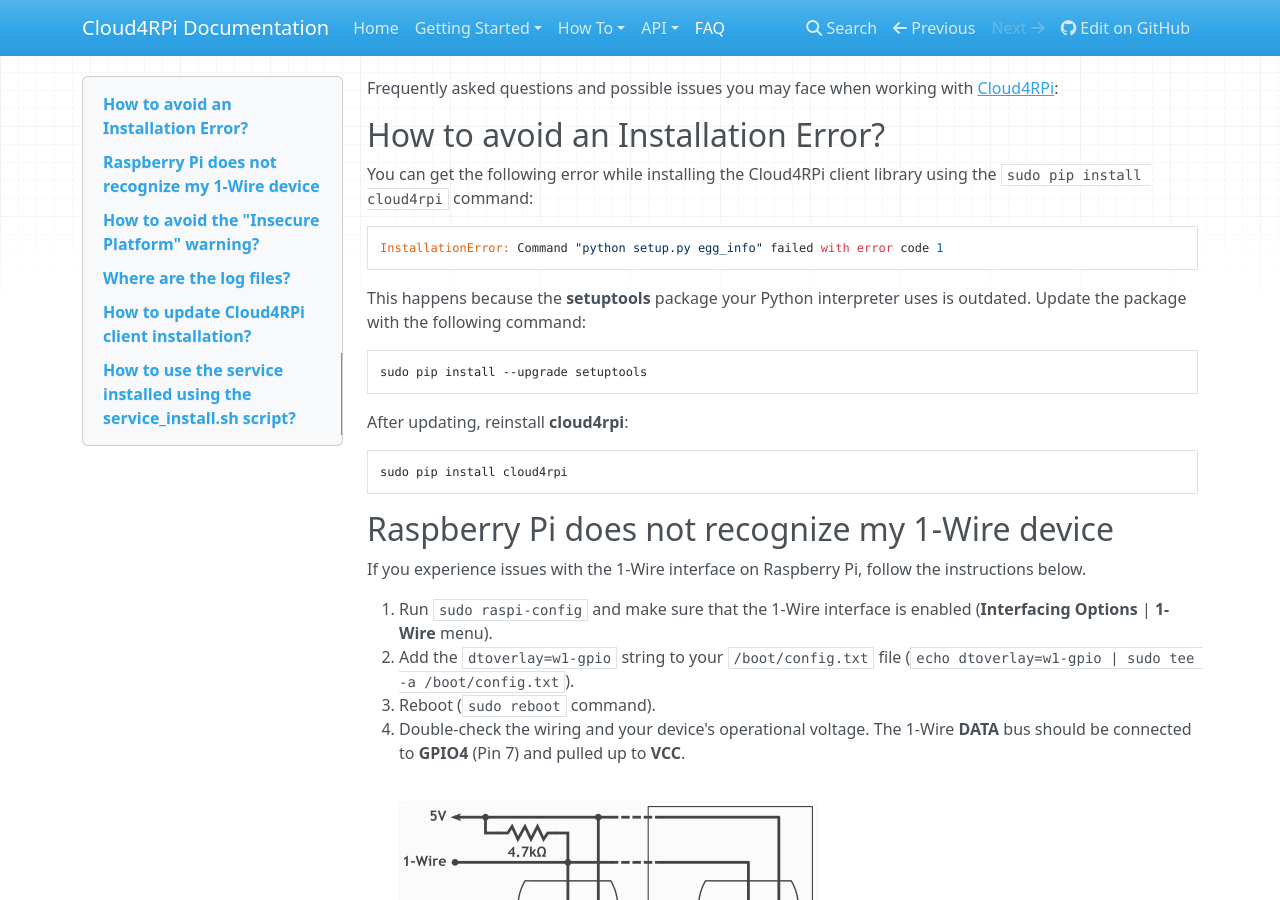
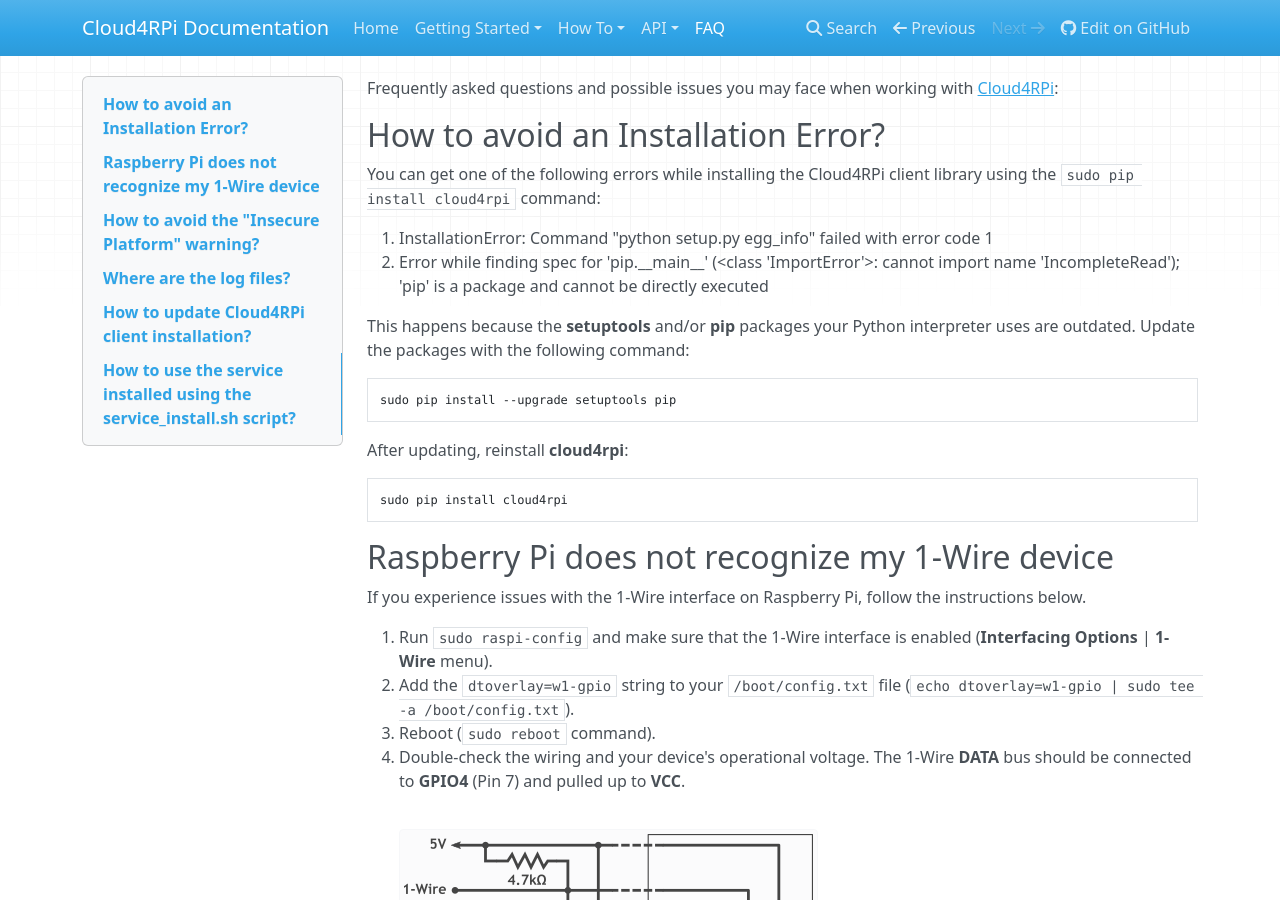
Before and after one commit to cloud4rpi/docs, an MkDocs documentation site: the page built from docs/faq.md, in a window 1280 px wide and 900 px high. Built offline with MkDocs 1.6.1, drawn with Linux system fonts in a browser that asks for light colours; nearby versions of some CDN libraries; old or Windows-style settings are respelled for this version of MkDocs.

Commit message:
fixing outdated pip

````diff
--- a/docs/faq.md
+++ b/docs/faq.md
@@ -2,16 +2,15 @@
 
 ## How to avoid an Installation Error?
 
-You can get the following error while installing the Cloud4RPi client library using the `sudo pip install cloud4rpi` command:
+You can get one of the following errors while installing the Cloud4RPi client library using the `sudo pip install cloud4rpi` command:
 
-```
-InstallationError: Command "python setup.py egg_info" failed with error code 1
-```
+1. InstallationError: Command "python setup.py egg_info" failed with error code 1
+2. Error while finding spec for 'pip.\_\_main\_\_' (&lt;class 'ImportError'&gt;: cannot import name 'IncompleteRead'); 'pip' is a package and cannot be directly executed
 
-This happens because the **setuptools** package your Python interpreter uses is outdated. Update the package with the following command:
+This happens because the **setuptools** and/or **pip** packages your Python interpreter uses are outdated. Update the packages with the following command:
 
 ```sh
-sudo pip install --upgrade setuptools
+sudo pip install --upgrade setuptools pip
 ```
 
 After updating, reinstall **cloud4rpi**:
````
Also changed, not shown: docs/start/chip.md (+2 -2 lines), docs/start/rpi.md (+2 -2 lines).
